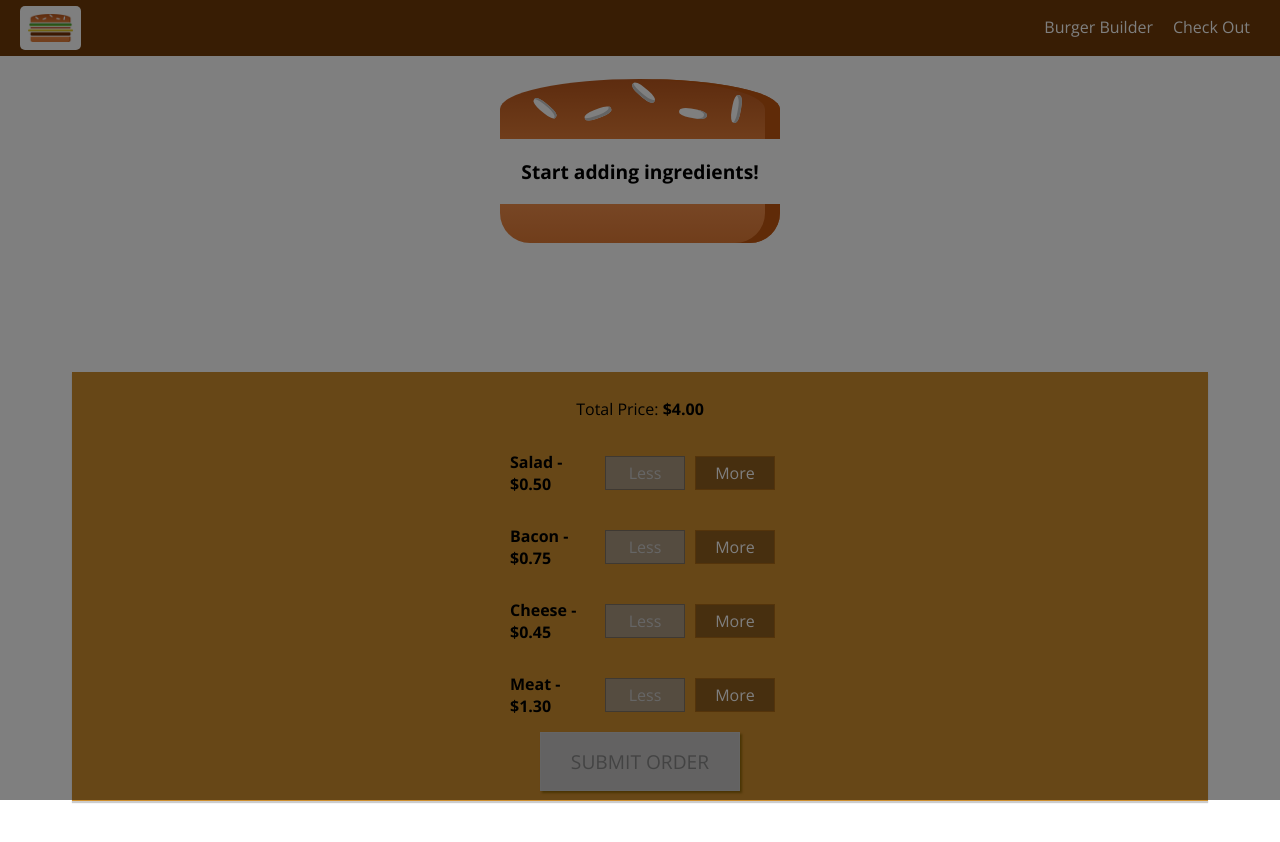
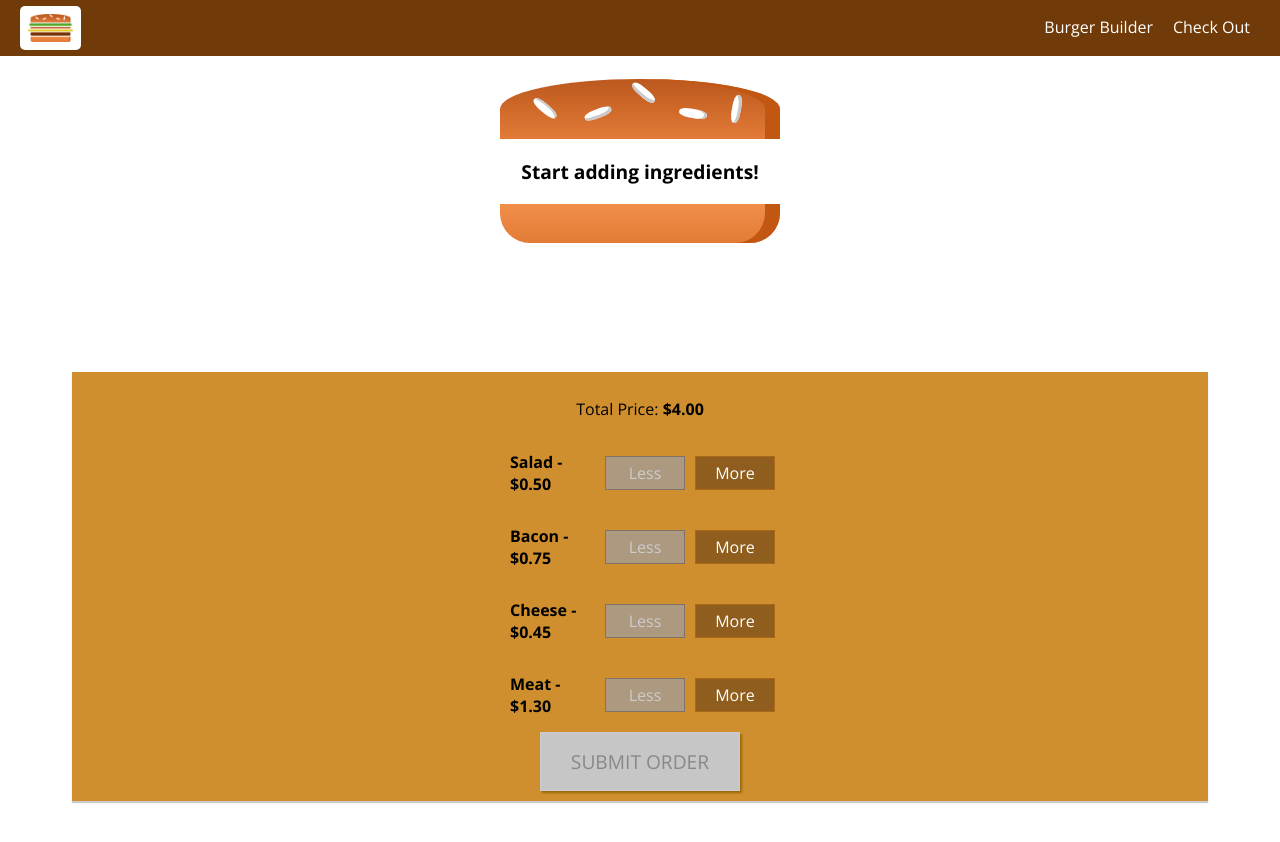
Before and after one commit to kkaiyang94/MyBurgerApp, a React (Create React App) app: page / in a window 1280 px wide. Shown: the top 842 px of the page. Built offline with nearby package versions, Linux system fonts and the light colour scheme.

Commit message:
Implement SideDrawer css for open and close

```diff
--- a/src/components/Navigation/SideDrawer/SideDrawer.js
+++ b/src/components/Navigation/SideDrawer/SideDrawer.js
@@ -6,12 +6,16 @@ import Backdrop from '../../UI/Backdrop/Backdrop';
 
 import classes from './SideDrawer.module.css';
 
-const SideDrawer = props => {
+const SideDrawer = ({ open, close }) => {
+  let attachedClasses = [classes.SideDrawer, classes.Close];
+  if (open) {
+    attachedClasses  = [classes.SideDrawer, classes.Open];
+  }
 
   return (
     <>
-      <Backdrop show/>
-      <div className={classes.SideDrawer}>
+      <Backdrop show={open} clicked={close}/>
+      <div className={attachedClasses.join(' ')}>
         <div className={classes.Logo}>
           <Logo />
         </div>
```
